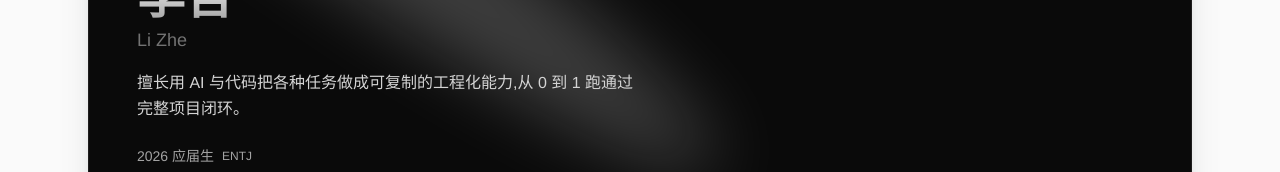
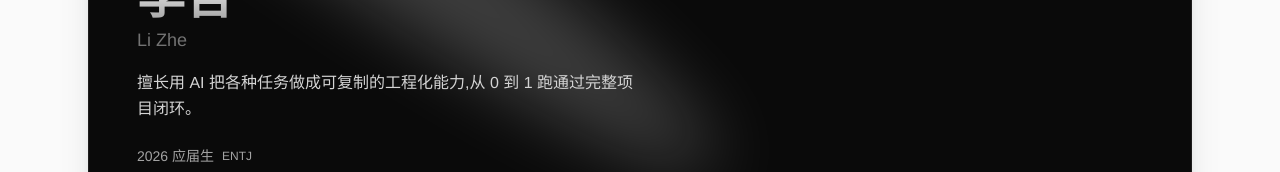
Before and after one commit to cneym1125/lingqi-CV, a React (Vite) app: page / in a window 1280 px wide. Shown: the part 188-360 px from the top of the page. Built offline with nearby package versions, Linux system fonts and the light colour scheme.

Commit message:
copy: 删除与代码

```diff
--- a/src/data/resume.ts
+++ b/src/data/resume.ts
@@ -118,7 +118,7 @@ export const profile: Profile = {
   enName: 'Li Zhe',
   title: 'AI Native',
   tagline:
-    '擅长用 AI 与代码把各种任务做成可复制的工程化能力,从 0 到 1 跑通过完整项目闭环。',
+    '擅长用 AI 把各种任务做成可复制的工程化能力,从 0 到 1 跑通过完整项目闭环。',
   // 你的真实头像可以替换为 /avatar.jpg 后放到 public 目录
   avatar:
     '/avatar.jpg',
```
